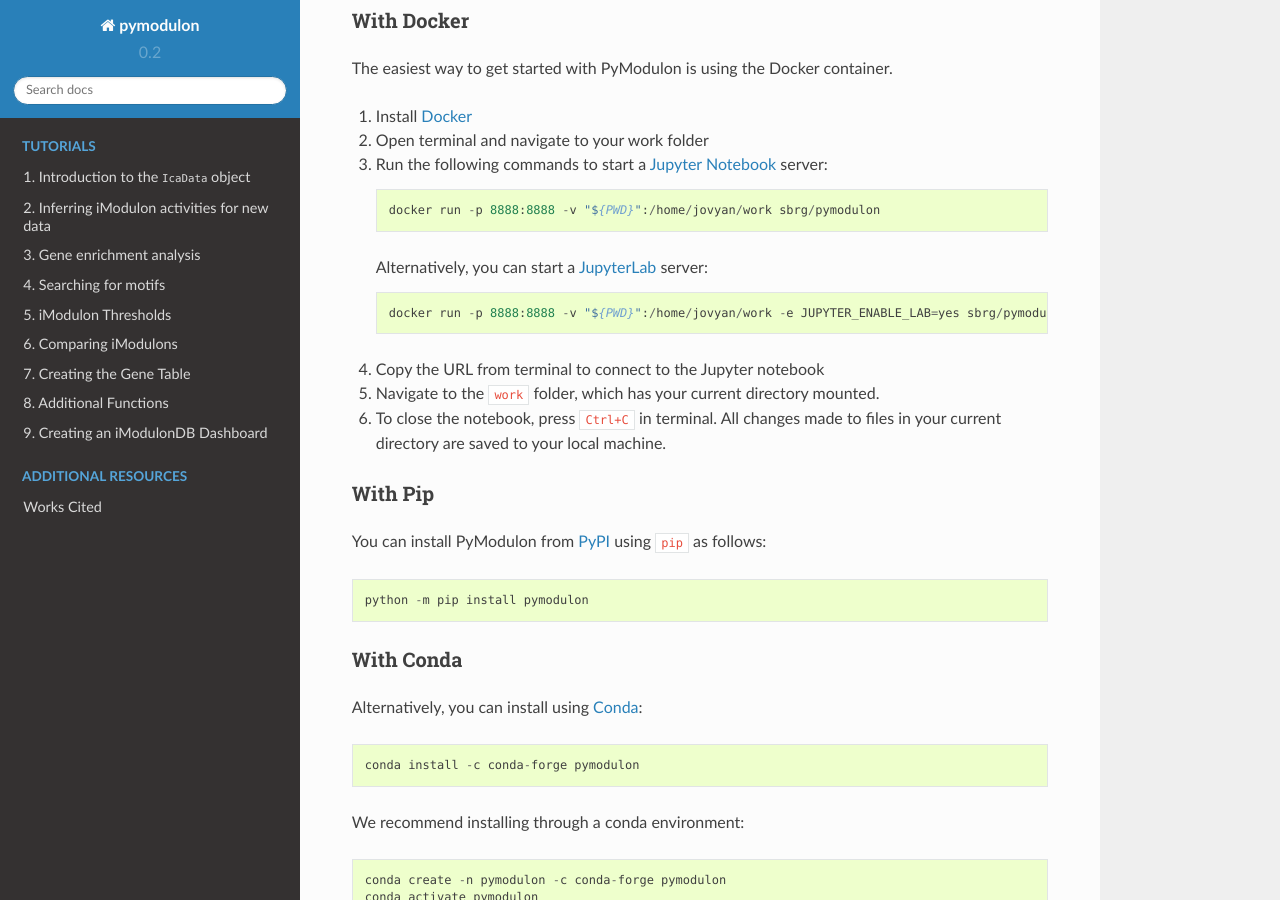
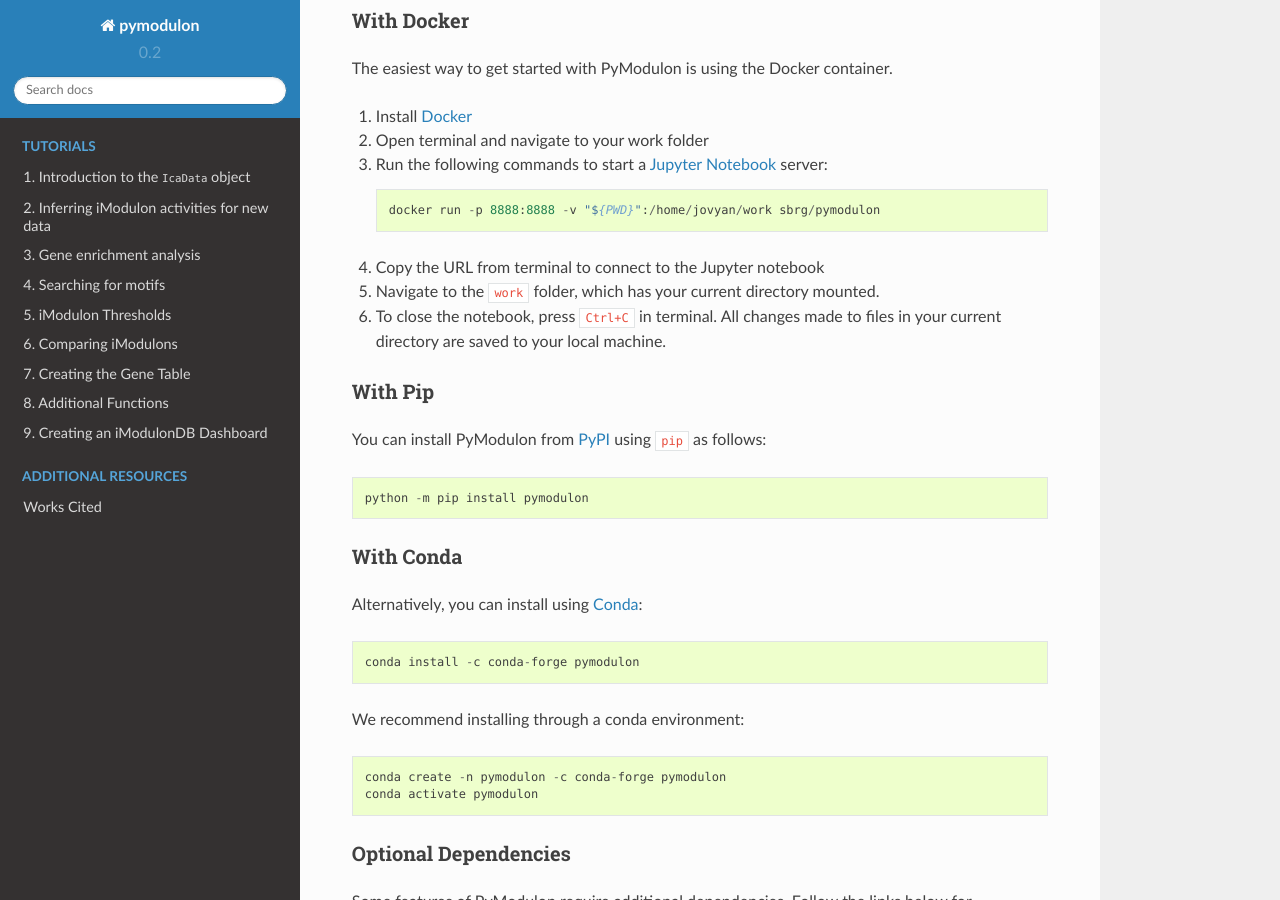
Before and after one commit to SBRG/pymodulon, a Sphinx documentation site: the page built from docs/index.rst, in a window 1280 px wide and 900 px high, scrolled down 950 px. Built offline with Sphinx 7.4.7 and the Read the Docs theme 2.0.0, drawn with Linux system fonts in a browser that asks for light colours; pages that are not in the unit, such as notebooks, are missing from menus; cross-references to code outside the pages are shown as plain code.

Commit message:
docs: Updated docker install instructions

```diff
--- a/docs/index.rst
+++ b/docs/index.rst
@@ -54,10 +54,6 @@
 3. Run the following commands to start a `Jupyter Notebook <https://jupyter.org/>`_ server::
 
     docker run -p 8888:8888 -v "${PWD}":/home/jovyan/work sbrg/pymodulon
-
-   Alternatively, you can start a `JupyterLab <https://jupyter.org/>`_ server::
-
-        docker run -p 8888:8888 -v "${PWD}":/home/jovyan/work -e JUPYTER_ENABLE_LAB=yes sbrg/pymodulon
 
 4. Copy the URL from terminal to connect to the Jupyter notebook
 5. Navigate to the ``work`` folder, which has your current directory mounted.
```
